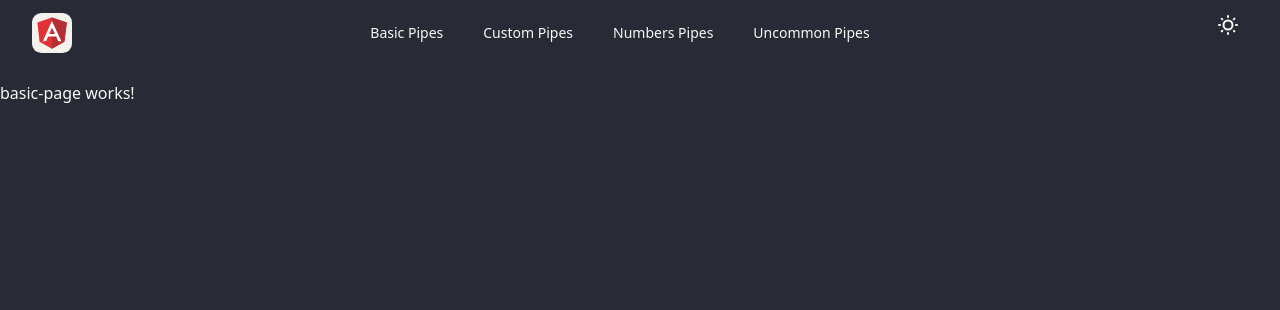
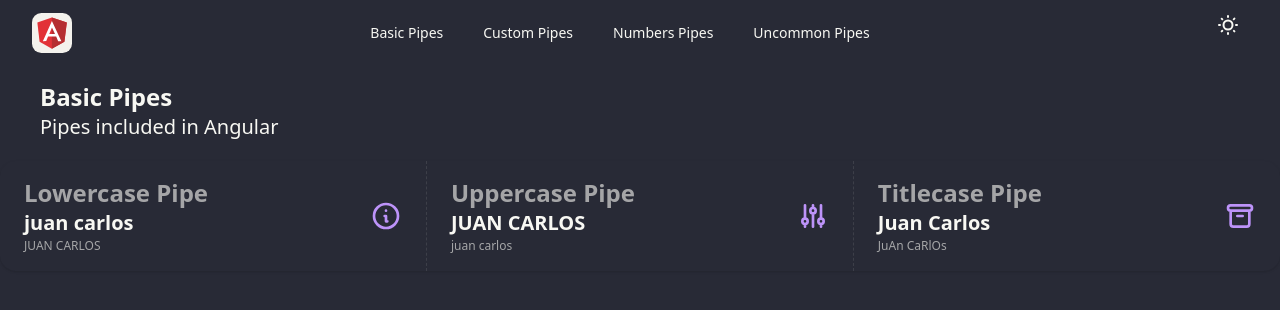
Before and after one commit to juancho001/pipes-app, an Angular app: page /basic in a window 1280 px wide. Shown: the top 310 px of the page. Built offline with nearby package versions, Linux system fonts and the light colour scheme.

Commit message:
Trabajando con Pipes de Angular basados en String

```diff
--- a/src/app/pages/basic-page/basic-page.component.html
+++ b/src/app/pages/basic-page/basic-page.component.html
@@ -1 +1,62 @@
-<p>basic-page works!</p>
+<section class="mx-10">
+  <h1 class="text-2xl font-bold">Basic Pipes</h1>
+  <h3 class="text-xl font-thin">Pipes included in Angular</h3>
+</section>
+<div class="stats stats-vertical  lg:stats-horizontal flex shadow my-5">
+  <div class="stat">
+    <div class="stat-figure text-secondary">
+      <svg
+        xmlns="http://www.w3.org/2000/svg"
+        fill="none"
+        viewBox="0 0 24 24"
+        class="inline-block h-8 w-8 stroke-current">
+        <path
+          stroke-linecap="round"
+          stroke-linejoin="round"
+          stroke-width="2"
+          d="M13 16h-1v-4h-1m1-4h.01M21 12a9 9 0 11-18 0 9 9 0 0118 0z"></path>
+      </svg>
+    </div>
+    <div class="stat-title text-2xl font-bold">Lowercase Pipe</div>
+    <div class="stat-value text-xl">{{nameUpper() | lowercase }}</div>
+    <div class="stat-desc">{{nameUpper() }}</div>
+  </div>
+
+  <div class="stat">
+    <div class="stat-figure text-secondary">
+      <svg
+        xmlns="http://www.w3.org/2000/svg"
+        fill="none"
+        viewBox="0 0 24 24"
+        class="inline-block h-8 w-8 stroke-current">
+        <path
+          stroke-linecap="round"
+          stroke-linejoin="round"
+          stroke-width="2"
+          d="M12 6V4m0 2a2 2 0 100 4m0-4a2 2 0 110 4m-6 8a2 2 0 100-4m0 4a2 2 0 110-4m0 4v2m0-6V4m6 6v10m6-2a2 2 0 100-4m0 4a2 2 0 110-4m0 4v2m0-6V4"></path>
+      </svg>
+    </div>
+    <div class="stat-title text-2xl font-bold">Uppercase Pipe</div>
+    <div class="stat-value text-xl">{{nameLower() | uppercase}}</div>
+    <div class="stat-desc">{{nameLower()}}</div>
+  </div>
+
+  <div class="stat">
+    <div class="stat-figure text-secondary">
+      <svg
+        xmlns="http://www.w3.org/2000/svg"
+        fill="none"
+        viewBox="0 0 24 24"
+        class="inline-block h-8 w-8 stroke-current">
+        <path
+          stroke-linecap="round"
+          stroke-linejoin="round"
+          stroke-width="2"
+          d="M5 8h14M5 8a2 2 0 110-4h14a2 2 0 110 4M5 8v10a2 2 0 002 2h10a2 2 0 002-2V8m-9 4h4"></path>
+      </svg>
+    </div>
+    <div class="stat-title text-2xl font-bold">Titlecase Pipe</div>
+    <div class="stat-value text-xl">{{fullName() | titlecase}}</div>
+    <div class="stat-desc">{{fullName()}}</div>
+  </div>
+</div>
--- a/src/app/pages/basic-page/basic-page.component.ts
+++ b/src/app/pages/basic-page/basic-page.component.ts
@@ -1,10 +1,15 @@
-import { Component } from '@angular/core';
+import { LowerCasePipe, TitleCasePipe, UpperCasePipe } from '@angular/common';
+import { Component, signal } from '@angular/core';
 
 @Component({
   selector: 'app-basic-page',
-  imports: [],
+  imports: [LowerCasePipe, UpperCasePipe,TitleCasePipe],
   templateUrl: './basic-page.component.html',
 })
 export default class BasicPageComponent {
 
+  nameLower = signal('juan carlos')
+  nameUpper = signal('JUAN CARLOS')
+  fullName = signal('JuAn CaRlOs')
+
 }
```
Also changed, not shown: 1 other file (tests, documents, lock files or other folders).
